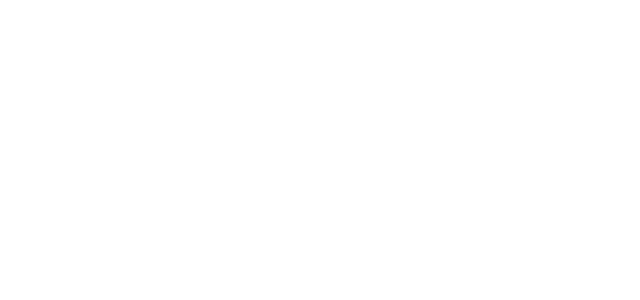
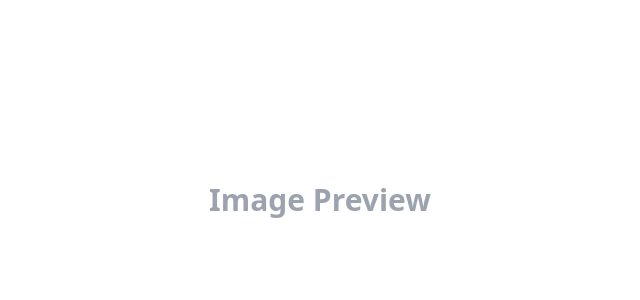
Before and after one commit to francoisdillinger/book_nook_frontend, a React (Vite) app: page / in a window 1280 px wide. Shown: the top 300 px of the page, without its empty margins (320-960 px from the left). Built offline with nearby package versions, Linux system fonts and the light colour scheme.

Commit message:
Add image preview in AddBook component

```diff
--- a/src/components/AddBook.tsx
+++ b/src/components/AddBook.tsx
@@ -9,5 +9,24 @@ export default function AddBook() {
 			setImage(URL.createObjectURL(event.target.files[0]));
 		}
 	};
-	return <></>;
+	return (
+		<React.Fragment>
+			{" "}
+			<div className="mt-10 mb-5">
+				{image ? (
+					<div className="flex justify-center">
+						<img
+							className="h-80"
+							src={image}
+							alt=""
+						/>
+					</div>
+				) : (
+					<div className="h-80 flex justify-center items-center font-semibold text-3xl text-gray-400">
+						Image Preview
+					</div>
+				)}
+			</div>
+		</React.Fragment>
+	);
 }
```
